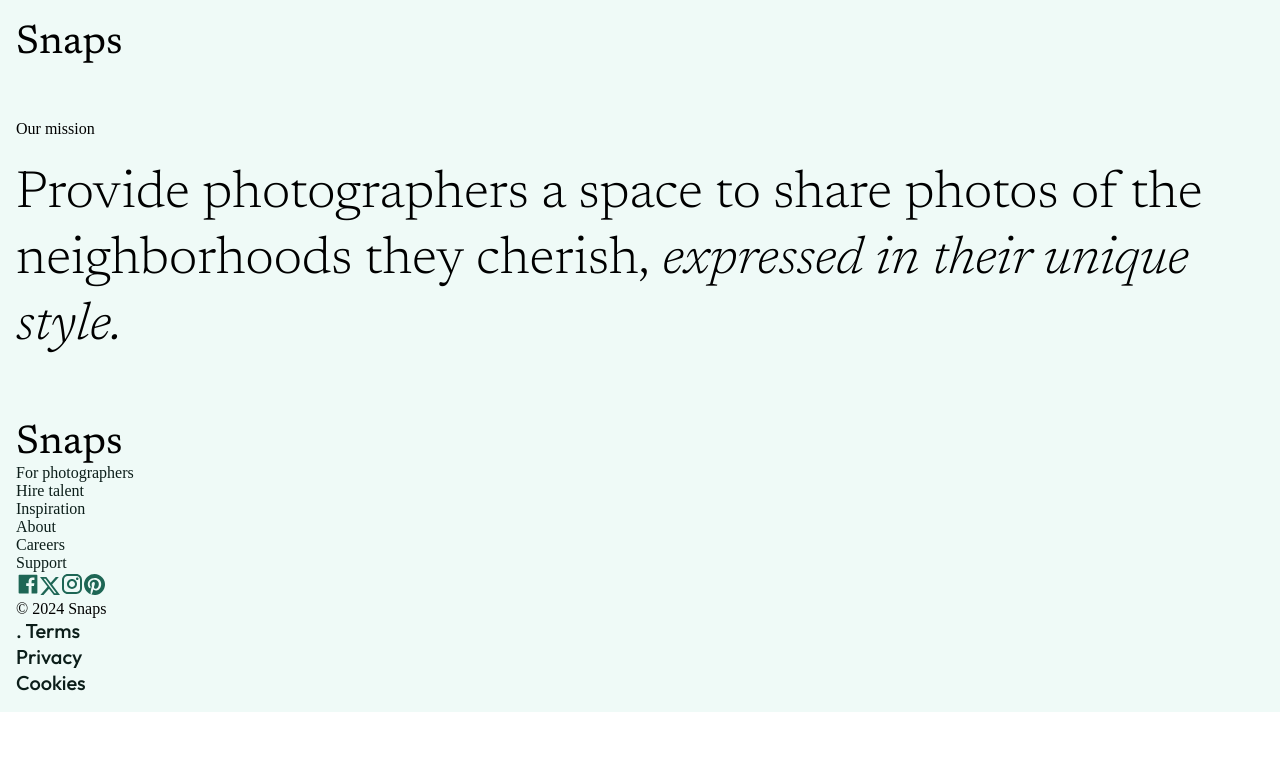
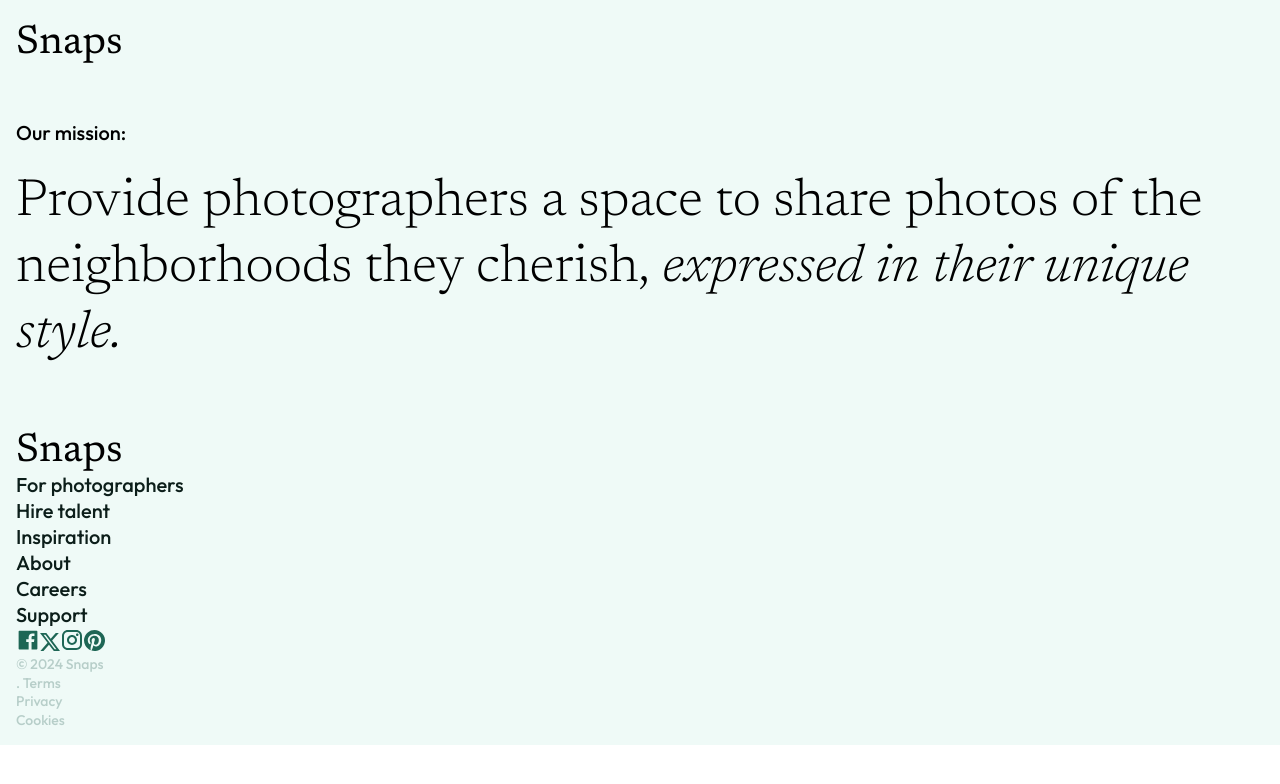
Before and after one commit to passportmidi/bstn-photo-gallery, a React (Vite) app: page / in a window 1280 px wide. Shown: the top 784 px of the page. Built offline with nearby package versions, Linux system fonts and the light colour scheme.

Commit message:
style all fonts on page

```diff
--- a/src/components/Description/Description.jsx
+++ b/src/components/Description/Description.jsx
@@ -3,8 +3,8 @@ import "./Description.scss";
 export default function Description() {
   return (
     <section className="desc">
-      <p className="desc__heading">Our mission</p>
-      <p className="title desc__body">
+      <p className="desc__heading body-copy">Our mission:</p>
+      <p className="desc__body title">
         Provide photographers a space to share photos of the neighborhoods they
         cherish,
         <span className="title--italic"> expressed in their unique style.</span>
--- a/src/components/Footer/Footer.jsx
+++ b/src/components/Footer/Footer.jsx
@@ -11,17 +11,17 @@ export default function Footer() {
 
       <ul className="footer__nav">
         <li className="footer__nav-element">
-          <a className="footer__nav-link" href="/">
+          <a className="footer__nav-link body-copy" href="/">
             For photographers
           </a>
         </li>
         <li className="footer__nav-element">
-          <a className="footer__nav-link" href="/">
+          <a className="footer__nav-link body-copy" href="/">
             Hire talent
           </a>
         </li>
         <li className="footer__nav-element">
-          <a className="footer__nav-link" href="/">
+          <a className="footer__nav-link body-copy" href="/">
             Inspiration
           </a>
         </li>
@@ -29,17 +29,17 @@ export default function Footer() {
 
       <ul className="footer__nav">
         <li className="footer__nav-element">
-          <a className="footer__nav-link" href="/">
+          <a className="footer__nav-link body-copy" href="/">
             About
           </a>
         </li>
         <li className="footer__nav-element">
-          <a className="footer__nav-link" href="/">
+          <a className="footer__nav-link body-copy" href="/">
             Careers
           </a>
         </li>
         <li className="footer__nav-element">
-          <a className="footer__nav-link" href="/">
+          <a className="footer__nav-link body-copy" href="/">
             Support
           </a>
         </li>
@@ -53,20 +53,20 @@ export default function Footer() {
       </div>
 
       <div className="footer__bottom">
-        <p className="footer__copyright">© 2024 Snaps</p>
+        <p className="footer__copyright label">© 2024 Snaps</p>
         <ul className="footer__nav--bottom">
           <li className="footer__nav-element--bottom">
-            <a className="footer__nav-link--bottom body-copy" href="/">
+            <a className="footer__nav-link--bottom label" href="/">
               . Terms
             </a>
           </li>
           <li className="footer__nav-element--bottom">
-            <a className="footer__nav-link--bottom body-copy" href="/">
+            <a className="footer__nav-link--bottom label" href="/">
               Privacy
             </a>
           </li>
           <li className="footer__nav-element--bottom">
-            <a className="footer__nav-link--bottom body-copy" href="/">
+            <a className="footer__nav-link--bottom label" href="/">
               Cookies
             </a>
           </li>
--- a/src/components/Footer/Footer.scss
+++ b/src/components/Footer/Footer.scss
@@ -4,3 +4,7 @@
   background-color: $pistachio;
   padding: 16px;
 }
+
+.label {
+  color: #b7cec9;
+}
```
